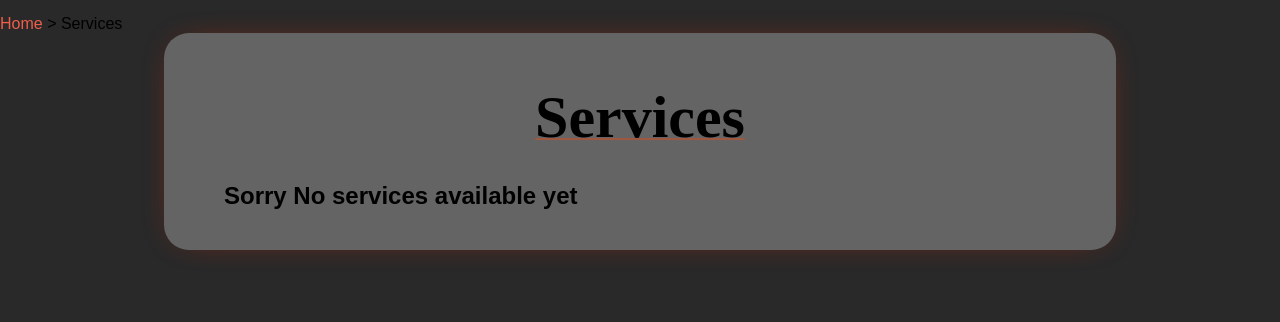
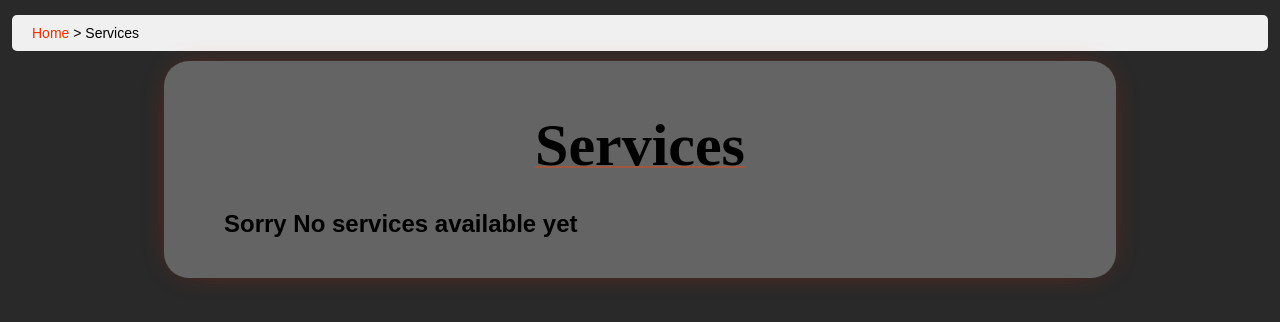
Before and after one commit to Bshisia/netfix, a Django app: page /services/ in a window 1280 px wide. Shown: the part 61-383 px from the top of the page. Run offline with Django 3.2, Linux system fonts and the light colour scheme; data that the repository does not hold is empty.

Commit message:
Add breadcrumb navigation and styling to single service page

```diff
--- a/static/css/style.css
+++ b/static/css/style.css
@@ -362,4 +362,24 @@ span {
   margin: 5px 0px;
 }
 
+/* ======================================== Breadcrumb ======================================== */
+
+.breadcrumb {
+  background-color: #f0f0f0;
+  padding: 10px 20px;
+  margin: 10px auto;
+  width: 95%;
+  border-radius: 5px;
+  font-size: 14px;
+}
+
+.breadcrumb a {
+  color: #ec2f00;
+  text-decoration: none;
+}
+
+.breadcrumb a:hover {
+  text-decoration: underline;
+}
+
 /* ============================================================================================== */
```
Also changed, not shown: services/templates/services/single_service.html (+10 -0 lines).
